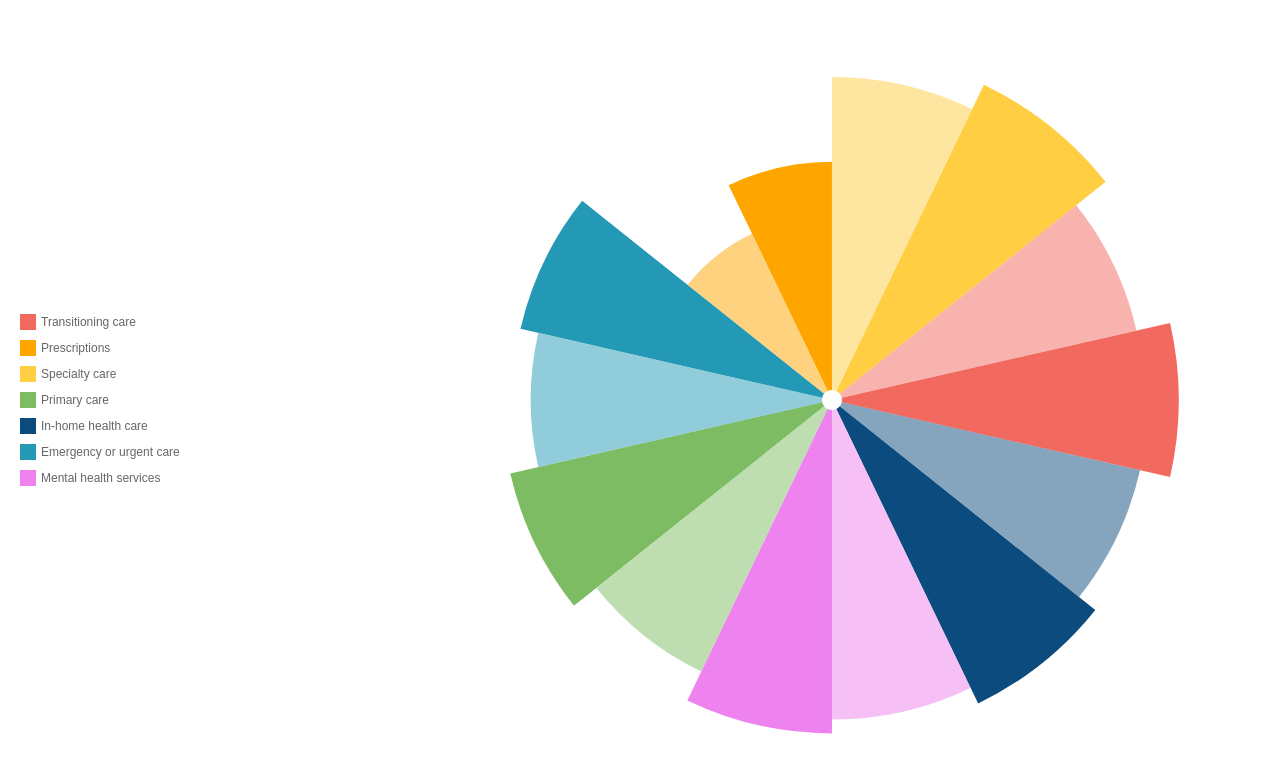
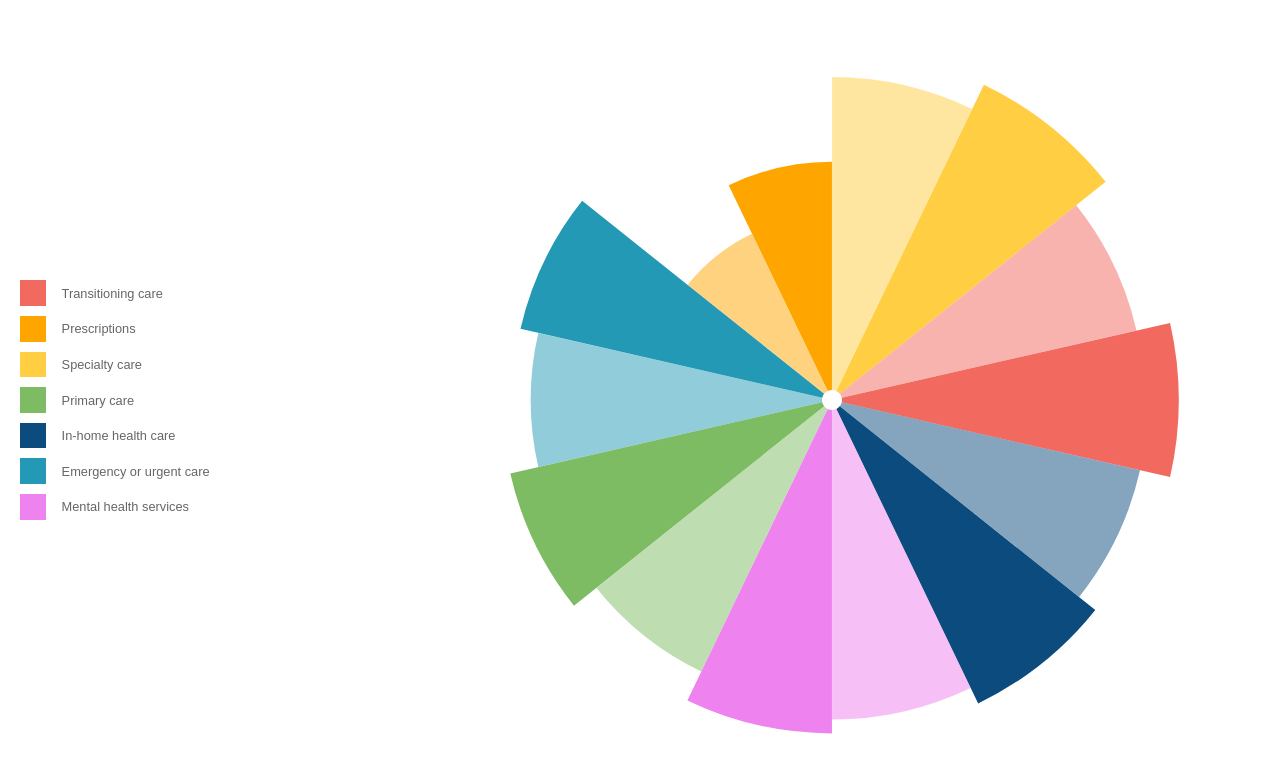
Before and after one commit to atlasfolio/lgbtcenter, a plain HTML site: page chordDiagram.html in a window 1280 px wide. Drawn offline with nearby package versions, Linux system fonts and the light colour scheme.

Commit message:
Update chordDiagram.html

```diff
--- a/chordDiagram.html
+++ b/chordDiagram.html
@@ -37,14 +37,16 @@
         }
         .legend-item span {
             font-family: Arial, sans-serif;
-            font-size: 0.75em;
+            font-size: .8em;
             color: #666666;
         }
+
         .legend-square {
-            width: 1em;
-            height: 1em;
-            margin-right: 5px;
-        }
+    width: 2vw;  /* Adjust these values to suit your design */
+    height: 2vw;  /* Adjust these values to suit your design */
+    margin-right: 1em;
+}
+
         #chart {
             width: 70%;
             height: 100%;
```
